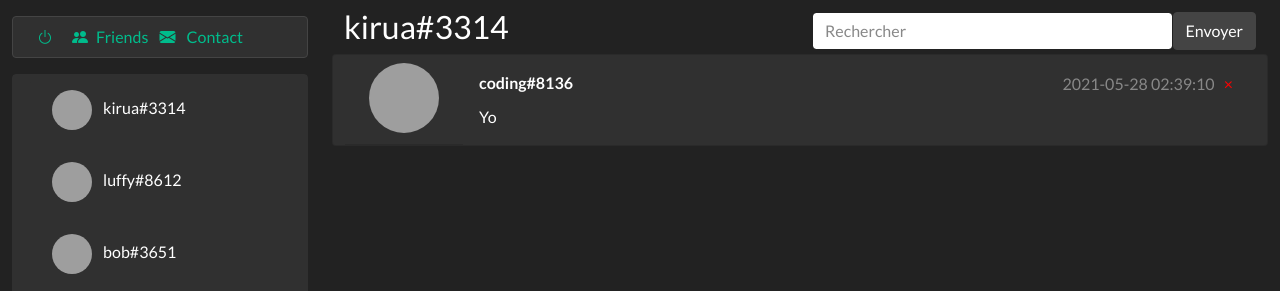
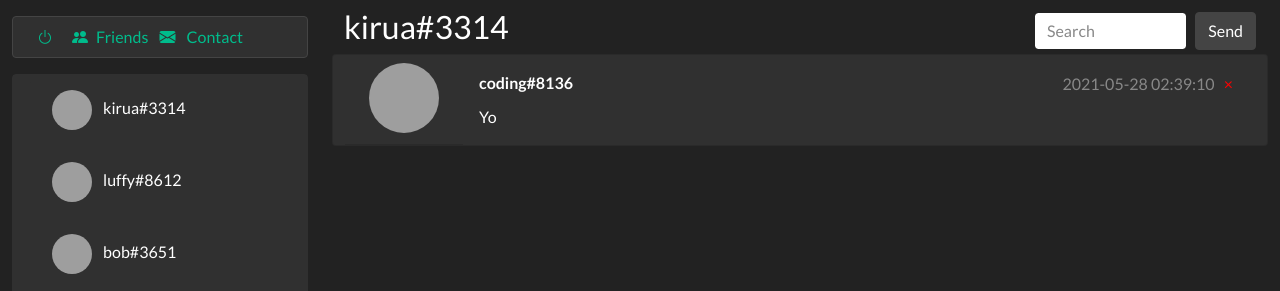
Before and after one commit to YPariset/ec-code-2021-discoding-php-YPariset, a PHP site: page /index.php?action=conversation&sub_action=detail&conversation_id=4 in a window 1280 px wide. Shown: the top 291 px of the page. Run offline with PHP 8.4, Linux system fonts and the light colour scheme; the visitor is signed in with stand-in values (Sample User, id 1); data comes from the database, SQL or seed files in the repository; grey boxes are pictures that could not be loaded.

Commit message:
search message done and start script to reload conversation

```diff
--- a/src/controller/conversationController.php
+++ b/src/controller/conversationController.php
@@ -50,6 +50,10 @@
     $user = User::getUserById($user_id);
     $interlocutor = User::getUserById($conversation['interlocutor_id']);
     $conversation_list_partial = conversationListPartial($user_id);
+
+    $search = isset( $_GET['content'] ) ? $_GET['content'] : null;
+    $messagesFiltered = Message::filterMessages($conversation_id, $search);
+
     require('view/conversationView.php');
 }
 
--- a/src/model/message.php
+++ b/src/model/message.php
@@ -128,4 +128,18 @@
         $db = null;
     }
 
+    public static function filterMessages($conversation, $search)
+    {
+        // Open database connection
+        $db = init_db();
+        $sql = 'SELECT m.* FROM messages AS m, conversations AS c WHERE m.conversation_id = c.id AND c.id = ? AND content LIKE ? ';
+
+
+        $req = $db->prepare($sql);
+        $req->execute(array($conversation, '%'.$search.'%'));
+        // Close database connection
+        $db = null;
+        return $req->fetchAll(PDO::FETCH_ASSOC);
+    }
+
 }
--- a/src/static/js/page_conversation_detail.js
+++ b/src/static/js/page_conversation_detail.js
@@ -5,4 +5,11 @@
         event.preventDefault();
         document.getElementById("sendMessage").click();
     }
+
 });
+
+$(document).ready(function () {
+    setInterval(function () {
+      $("#reload").load(window.location.href + "#reload");
+    }, 5000); //refresh every 5 seconds
+});
--- a/src/view/conversationView.php
+++ b/src/view/conversationView.php
@@ -12,12 +12,72 @@
                         <h3><?= $interlocutor['username'] ?></h3>
                     </div>
                     <div class="col-md-6 align-self-center d-flex justify-content-end">
+                        <form class="col-md-6 align-self-center d-flex justify-content-end" method="GET" action="/index.php?action=conversation&sub_action=detail&conversation_id=<?= $conversation_id ?>">
+                            <input type="hidden" name="action" value="conversation" />
+                            <input type="hidden" name="sub_action" value="detail" />
+                            <input type="hidden" name="conversation_id" value=<?= $conversation_id ?> />
+                            <input class="form-control me-2" type="search" id="search" name="content" placeholder="Search" aria-label="Search">
+                        <button id="sendMessage" type="submit" class="btn btn-secondary">Send</button>
+                        </form>
+                    </div>
+                    <?php if(!empty($_GET['content'])):?>
+                        <?php foreach ($messagesFiltered as $messageFiltered):
+                            if ($messageFiltered['user_id'] == $user_id) {
+                                $msgUser = $user;
+                            } else {
+                                $msgUser = $interlocutor;
+                            }
+                            ?>
 
-                        <input type="search" id="search" name="title" class="form-control"
-                        placeholder="Rechercher">
-                        <button id="sendMessage" type="submit" class="btn btn-secondary">Envoyer</button>
+                            <div class="card flex-row flex-wrap">
+                                <div class="card-header" style="background-color: inherit;">
+                                    <?php
+                                    if ($msgUser['avatar_url']) {
+                                        $avatarUrl = $msgUser['avatar_url'];
+                                    } else {
+                                        $avatarUrl = "/static/lib/bootstrap-icons-1.5.0/person-fill.svg";
+                                    }
+                                    ?>
+                                    <img src="<?= $avatarUrl ?>" class="rounded-circle avatar mx-2"/>
                                 </div>
-
+                            <?php if ($messageFiltered['user_id'] == $user_id) : ?>
+                                <div class="card-body">
+                                    <div class="card-title d-flex">
+                                        <div class="flex-grow-1 fw-bold">
+                                            <?= $msgUser['username'] ?>
+                                        </div>
+                                        <div class="text-muted fs-6">
+                                            <form method="POST" action="/index.php?action=conversation&sub_action=delete_message&conversation_id=<?= $conversation_id ?>">
+                                                <?= $messageFiltered['created_at'] ?>
+                                                <input type="hidden" value="<?= isset($messageFiltered['id']) ? $messageFiltered['id'] : '' ?>" name="id_message"/>
+                                                <button type="submit" name="delete" class="deleteMessage" aria-label="Close">
+                                                    <span aria-hidden="true">&times;</span>
+                                                </button>
+                                            </form>
+                                        </div>
+                                    </div>
+                                    <div class="card-text">
+                                        <?= $messageFiltered['content'] ?>
+                                    </div>
+                                </div>
+                            <?php else:  ?>
+                                <div class="card-body">
+                                    <div class="card-title d-flex">
+                                        <div class="flex-grow-1 fw-bold">
+                                            <?= $msgUser['username'] ?>
+                                        </div>
+                                        <div class="text-muted fs-6">
+                                            <?= $messageFiltered['created_at'] ?>
+                                        </div>
+                                    </div>
+                                    <div class="card-text">
+                                        <?= $messageFiltered['content'] ?>
+                                    </div>
+                                </div>
+                            <?php endif ?>
+                            </div>
+                        <?php endforeach; ?>
+                    <?php else: ?>
                         <?php foreach ($messages as $message):
                             if ($message['user_id'] == $user_id) {
                                 $msgUser = $user;
@@ -74,6 +134,7 @@
                             <?php endif ?>
                             </div>
                         <?php endforeach; ?>
+                    <?php endif ?>
                 </div>
             </div>
             <form class="d-flex mt-3" action="/index.php?action=conversation&sub_action=add_message&conversation_id=<?= $conversation_id ?>" method="post">
@@ -90,6 +151,7 @@
 
 </div>
 
+<script src="https://code.jquery.com/jquery-3.6.0.min.js"></script>
 <script src="/static/js/page_conversation_detail.js"></script>
 
 <?php $content = ob_get_clean(); ?>
--- a/src/view/friendView.php
+++ b/src/view/friendView.php
@@ -11,10 +11,10 @@
                     <a href="/index.php?action=friend&sub_action=add_friend" class="btn btn-success">Add a Friend</a>
                 </div>
                 <div class="col-md-6 align-self-center d-flex justify-content-end">
-                    <form method="get" action="">
+                    <form class="col-md-6 align-self-center d-flex justify-content-end" method="get" action="/index.php?action=friend">
                         <input type="search" id="search" name="username" class="form-control"
-                        placeholder="Rechercher">
-                        <button id="sendMessage" type="submit" class="btn btn-secondary">Envoyer</button>
+                        placeholder="Search">
+                        <button id="sendMessage" type="submit" class="btn btn-secondary">Send</button>
                     </form>
                 </div>
             </div>
```
Also changed, not shown: 2 other files. Lines whose indentation alone changed are shown as unchanged.
